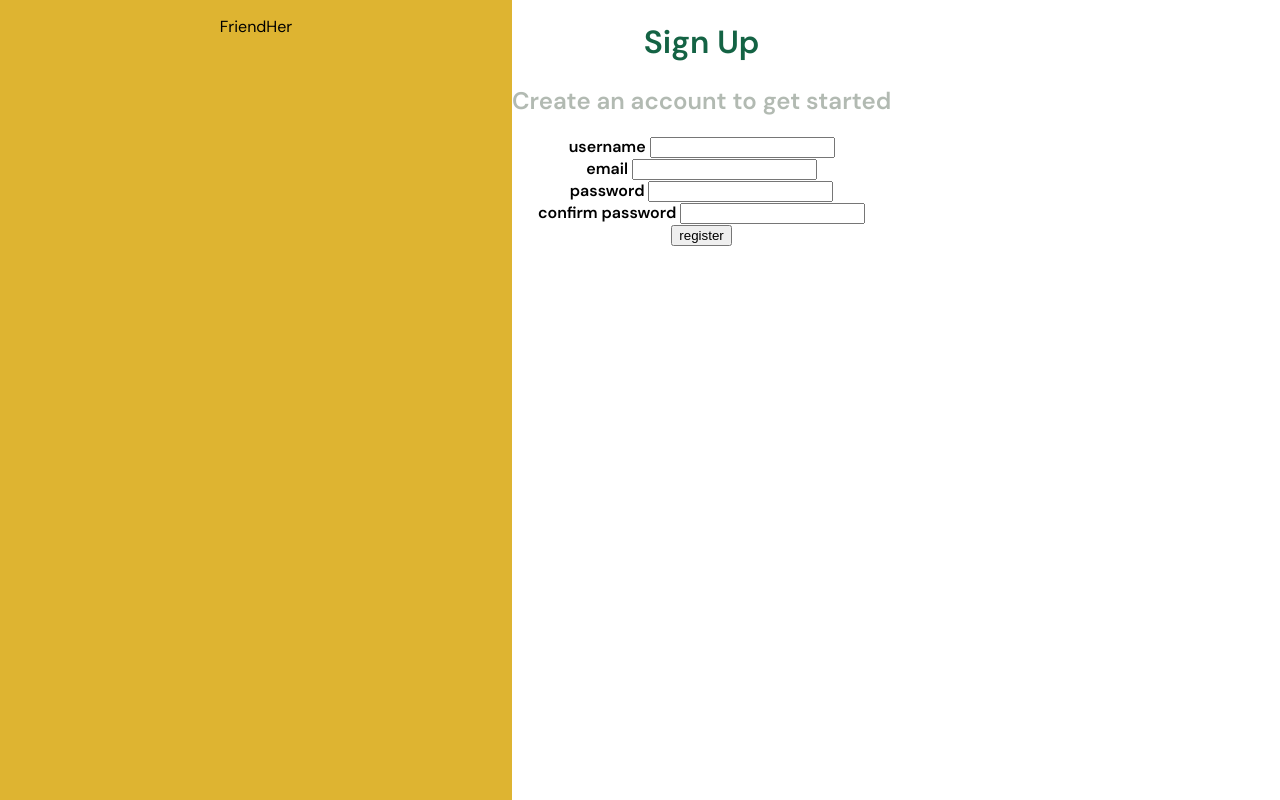
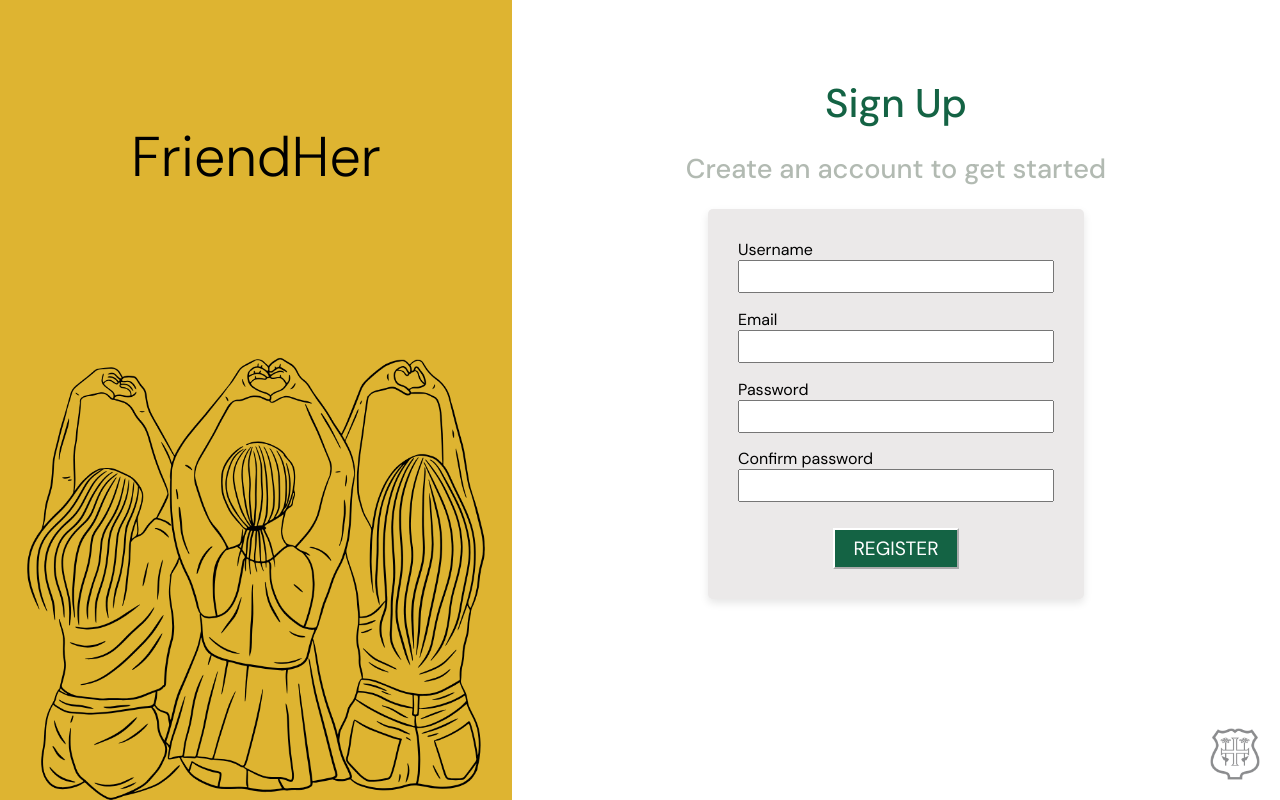
Before and after one commit to prosperReigns/St-Helen_community, a Django app: page /signup/ in a window 1280 px wide. Run offline with Django 4.2, Linux system fonts and the light colour scheme; some libraries are stand-ins or nearby versions.

Commit message:
finished sign-up

```diff
--- a/st_helen/static/core/signup.css
+++ b/st_helen/static/core/signup.css
@@ -10,5 +10,99 @@ body {
     width: 40%;
     height: 100vh;
     display: flex;
-    justify-content: center;
+    flex-direction: column;
 }
+
+.display img {
+    width: 100%;
+    height:auto;
+    margin-bottom: 0;
+    padding: 0;
+    margin-top: auto;
+}
+
+.display h4 {
+    font-family: 'DM Sans', Helvetica, sans-serif;
+    font-size: 350%;
+    color: black;
+    text-align: center;
+    font-weight: 300;
+    margin-top: 120px;
+}
+
+.sign-up {
+    align-items: center;
+    width: 60%;
+    flex-direction: column;
+    display: flex;
+    position: relative;
+}
+
+.sign-up form {
+    display: flex;
+    flex-direction: column;
+    align-items: center;
+}
+
+.form-control {
+    width: 100%;
+    display: flex;
+    flex-direction: column;
+    background-color: rgb(235, 233, 233);
+    border-radius: 5px;
+    width: 100%;
+    box-shadow: 0px 4px 8px rgba(0, 0, 0, 0.1);
+    padding: 30px;
+}
+
+.sign-up input {
+    padding: 0;
+    font-size: 140%;
+    font-family: 'DM Sans', Helvetica, sans-serif;
+    font-weight: 300;
+    margin-bottom: 5%;
+}
+
+.sign-up label {
+    font-size: 100%;
+    font-family: 'DM Sans', Helvetica, sans-serif;
+    font-weight: 400;
+    align-self: flex-start
+}
+
+.sign-up h1 {
+    font-weight: 500;
+    font-size: 250%;
+    margin-bottom: 0;
+    margin-top: 10%;
+}
+
+.sign-up h2 {
+    font-weight: 500;
+    font-size: 170%;
+}
+
+.sign-up button {
+    padding: 2%;
+    margin-top: 3%;
+    font-size: 120%;
+    font-family: 'DM Sans', Helvetica, sans-serif;
+    font-weight: 400;
+    width: 40%;
+    align-self: center;
+    background-color:#146344;
+    color: white;
+    border-color: white;
+}
+
+.sign-up button:hover {
+    background-color:#0e462f;
+}
+
+.sign-up img {
+    position: absolute;
+    bottom: 20px;
+    right: 20px;
+    width: 50px;
+    height: auto;
+}
--- a/st_helen/static/core/style.css
+++ b/st_helen/static/core/style.css
@@ -22,12 +22,6 @@ h3{
     font-weight: 600;
 }
 
-.form-control{
-    font-family: 'DM Sans', sans-serif;
-    font-weight:600;
-    text-align:center;
-}
-
 .btn-container{
     text-align: center;
 
--- a/st_helen/templates/signup.html
+++ b/st_helen/templates/signup.html
@@ -9,7 +9,8 @@
 
 {% block content %}
 <div class="display">
-<p>FriendHer</p>
+<h4>FriendHer</h4>
+<img src="/media/sign_up_image.png" alt="Signup Image">
 </div>
 
 <div class="sign-up">
@@ -17,34 +18,29 @@
 <h2>Create an account to get started</h2>
 <form action="" method="POST">
     {% for message in messages %}
-    <p style="color:red; text-align:center;font-weight: bold; font-family: 'DM Sans', Helvetica, sans-serif;">{{message}}</p>
+    <p style="color:red; text-align:center;font-weight: bold; font-family: 'DM Sans', Helvetica, sans-serif;"><i class ="fa-solid fa-circle-xmark"></i> {{message}}</p>
     {% endfor %}
 
 
     {% csrf_token %} <!-- prevents it getting hacked -->
-    <div class="form-control">
-        <label for="uname">username</label>
+    <div class ="form-control">
+        <label for="uname">Username</label>
         <input type="text" name="username" id="uname">
-    </div>
 
-    <div class="form-control">
-        <label for="email">email</label>
+        <label for="email">Email</label>
         <input type="email" name="email" id="email">
-    </div>
 
-    <div class="form-control">
-        <label for="password">password</label>
+        <label for="password">Password</label>
         <input type="password" name="password" id="password">
-    </div>
 
-    <div class="form-control">
-        <label for="password2">confirm password</label>
+        <label for="password2">Confirm password</label>
         <input type="password" name="password2" id="password2">
-    </div>
 
-    <div class="form-control">
-        <button type="submit">register</button>
+        <button type="submit">REGISTER</button>
     </div>
 </form>
+
+<img src="/media/st_helen_logo.png" alt="Logo">
+
 </div>
 {% endblock %}
```
Also changed, not shown: st_helen/media/sign-up image.png (deleted), st_helen/media/sign_up_image.png (added), st_helen/media/st_helen_logo.png (added).
